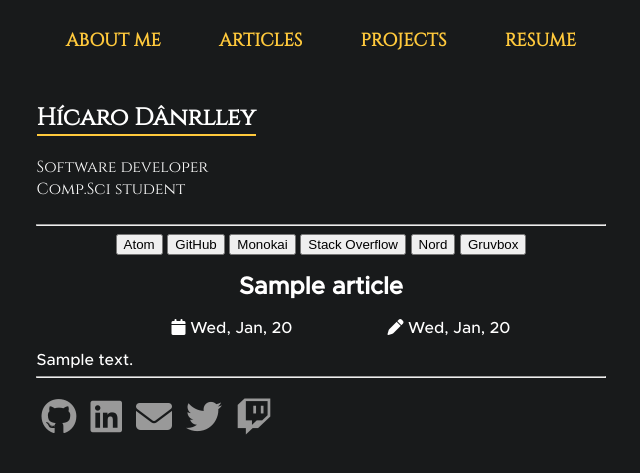
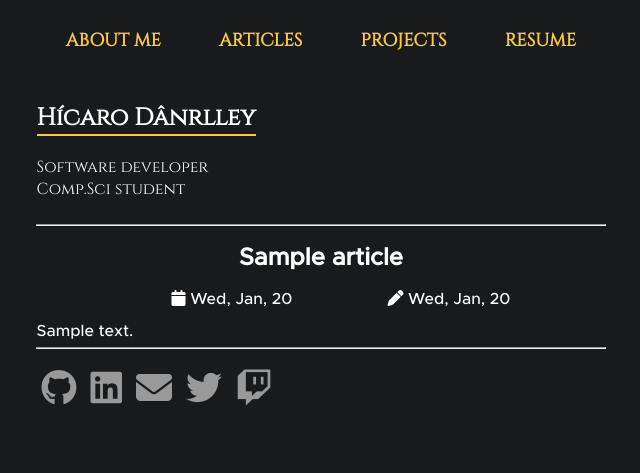
Before and after one commit to HicaroD/portfolio-website, a Django app: a page that uses templates/base.html in a window 1280 px wide. Shown: the top 473 px of the page, without its empty margins (319-959 px from the left). Run offline with Django 4.2, Linux system fonts and the light colour scheme; tables that the repository leaves empty hold one stand-in row (values such as "Sample post"); parts of the project's set-up code (start-up, migrations or seed data) failed here and were passed over; some libraries are stand-ins or nearby versions.

Commit message:
[FEAT] Removing multiple color schemes and adding just one

```diff
--- a/static/articles/js/script.js
+++ /dev/null
@@ -1,18 +0,0 @@
-let base_colorscheme_url = "//unpkg.com/@highlightjs/cdn-assets@11.5.1/styles/";
-let colorschemes = new Map([
-    ["atom", "atom-one-dark.min.css"],
-    ["github", "github-dark.min.css"],
-    ["monokai", "monokai.min.css"],
-    ["stack-overflow", "stackoverflow-dark.min.css"],
-    ["nord", "nord.min.css"],
-    ["gruvbox", "base16/gruvbox-dark-hard.min.css"],
-])
-let colorscheme_link = document.getElementById("colorscheme");
-
-for (const [colorscheme, colorscheme_path] of colorschemes) {
-    document.getElementById(colorscheme).onclick = function() {
-        colorscheme_link.href = base_colorscheme_url + colorscheme_path;
-    };
-}
-
-hljs.highlightAll();
--- a/templates/articles/article_page.html
+++ b/templates/articles/article_page.html
@@ -3,16 +3,7 @@
 {% block content %}
 
 <div class="article">
-    <div style="text-align: center;">
-        <button id="atom">Atom</button>
-        <button id="github">GitHub</button>
-        <button id="monokai">Monokai</button>
-        <button id="stack-overflow">Stack Overflow</button>
-        <button id="nord">Nord</button>
-        <button id="gruvbox">Gruvbox</button>
-    </div>
-
-    <h2 id="article-name">{{article.name}}</h2>
+   <h2 id="article-name">{{article.name}}</h2>
 
     <div class="article-dates">
         <ul>
--- a/templates/base.html
+++ b/templates/base.html
@@ -13,8 +13,9 @@
         <link rel="stylesheet" href="{% static 'articles/css/404.css' %}">
 
         <!-- highlightjs -->
-        <link id="colorscheme" rel="stylesheet" href="//unpkg.com/@highlightjs/cdn-assets@11.5.1/styles/atom-one-dark.min.css">
-        <script src="//unpkg.com/@highlightjs/cdn-assets@11.5.1/highlight.min.js"></script>
+	<link id="colorscheme" rel="stylesheet" href="//unpkg.com/@highlightjs/cdn-assets@11.5.1/styles/github-dark.min.css">
+	<script src="//unpkg.com/@highlightjs/cdn-assets@11.5.1/highlight.min.js"></script>
+	<script>hljs.highlightAll();</script>
 
         <!-- FontAwesome -->
         <script src="https://kit.fontawesome.com/70f29d5e96.js" crossorigin="anonymous"></script>
@@ -58,6 +59,5 @@
                 <li><a href="https://twitch.com/hicaro____">  <i class="fa-brands fa-twitch" style="font-size: 36px;"></i></a></li>
             </ul>
         </div>
-    <script src="{% static 'articles/js/script.js' %}"></script>
     </body>
 </html>
```
Also changed, not shown: static/articles/css/colorschemes/github-dark.min.css (added, +10 -0 lines).
